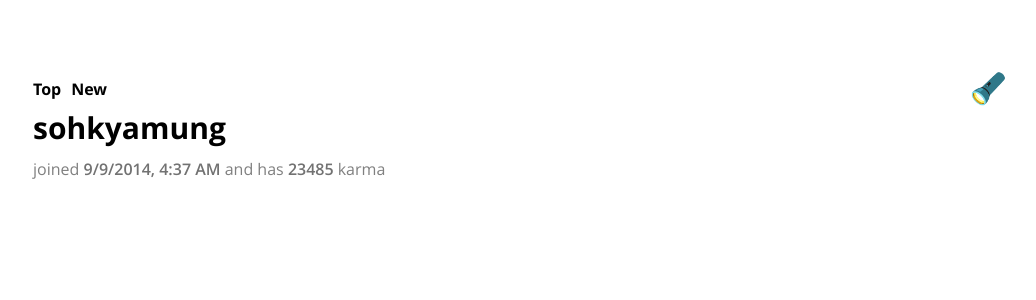
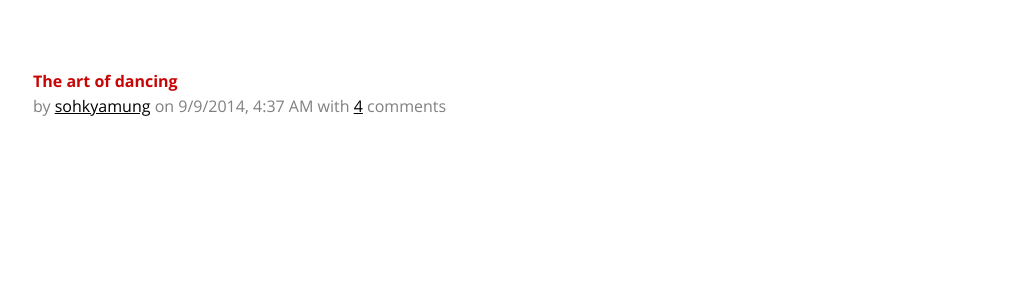
Before and after one commit to Oluwa-nifemi/HackerNews-Clone, a React (Create React App) app: page / in a window 1280 px wide. Shown: the top 300 px of the page, without its empty margins (117-1153 px from the left). Built offline with nearby package versions, Linux system fonts and the light colour scheme.

Commit message:
Created article details component

```diff
--- a/src/App.js
+++ b/src/App.js
@@ -3,12 +3,14 @@ import logo from './logo.svg';
 import './App.css';
 import Nav from './components/nav/Nav'
 import AuthorDetails from './components/author-details/AuthorDetails'
+import ArticleDetails from './components/article-details/ArticleDetails'
 
 function App() {
   return (
     <div className="App">
-      <Nav/>
-      <AuthorDetails author="sohkyamung" date="9/9/2014, 4:37 AM" karma={23485}/>
+      {/* <Nav/> */}
+      {/* <AuthorDetails author="sohkyamung" date="9/9/2014, 4:37 AM" karma={23485}/> */}
+      <ArticleDetails title="The art of dancing" author="sohkyamung" date="9/9/2014, 4:37 AM" comments={4}/>
     </div>
   );
 }
--- /dev/null
+++ b/src/components/article-details/ArticleDetails.js
@@ -0,0 +1,22 @@
+import React from 'react'
+import './article-details.css'
+import PropTypes from 'prop-types'
+
+export default function ArticleDetails({ title, author, date, comments, large = false }){
+    return (
+        <div className="article">
+            <p className={`article__name ${large ? 'large' : ''}`}>{ title }</p>
+            <p className="article__details">
+                by <a href="#" className="underline">{ author }</a> on { date } with <a href="#" className="underline">{ comments }</a> comments
+            </p>
+        </div>
+    )
+}
+
+ArticleDetails.propTypes = {
+    title: PropTypes.string.isRequired,
+    author: PropTypes.string.isRequired,
+    date: PropTypes.string.isRequired,
+    comments: PropTypes.number.isRequired,
+    large: PropTypes.bool
+}
--- /dev/null
+++ b/src/components/article-details/article-details.css
@@ -0,0 +1,20 @@
+.article__name{
+    font-family: 'OpenSans Bold',sans-serif;
+    color: rgb(200, 5, 5);
+    margin: 0 0 3px;
+}
+
+.article__name.large{
+    font-size: 30px;
+}
+
+.article__details{
+    font-family: 'OpenSans Regular',sans-serif;
+    color: grey;
+    margin: 0;
+}
+
+.article__details .underline{
+    color: black;
+    /* text-decoration: underline */
+}
```
